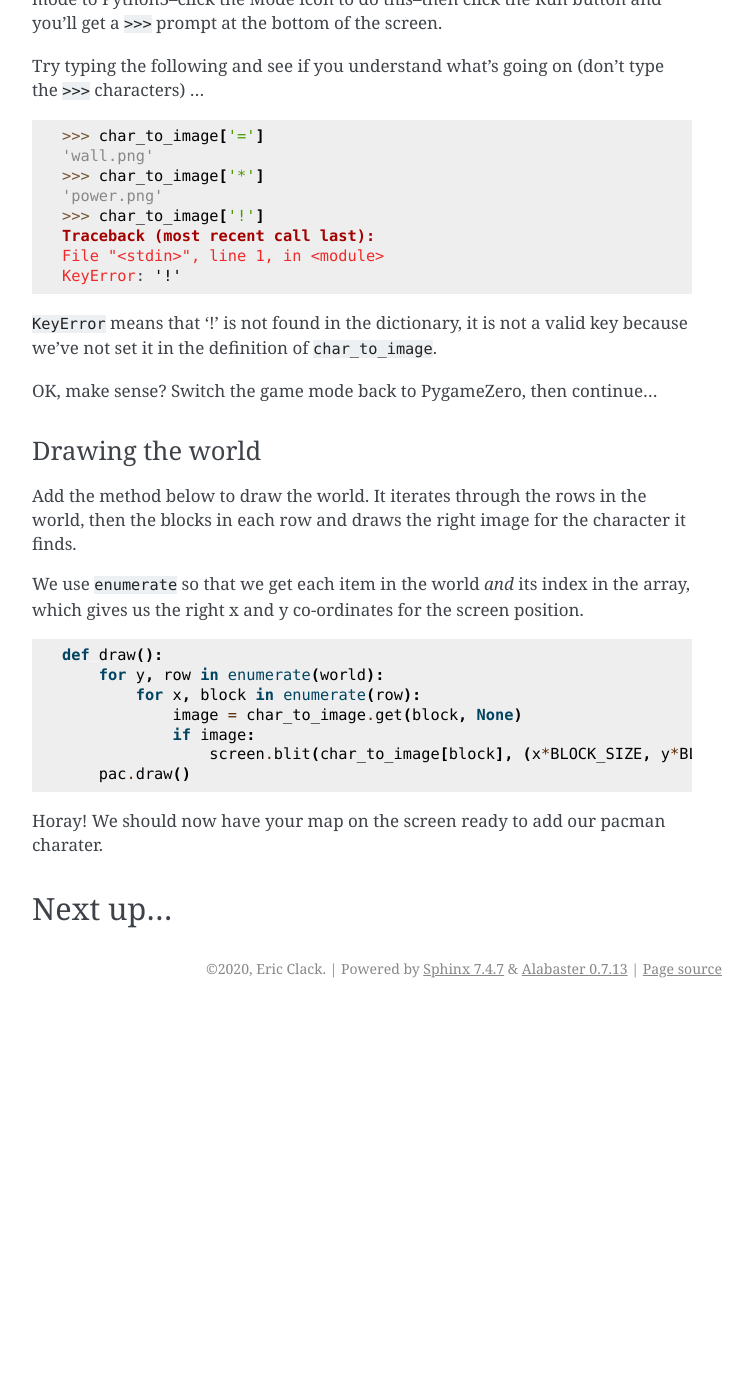
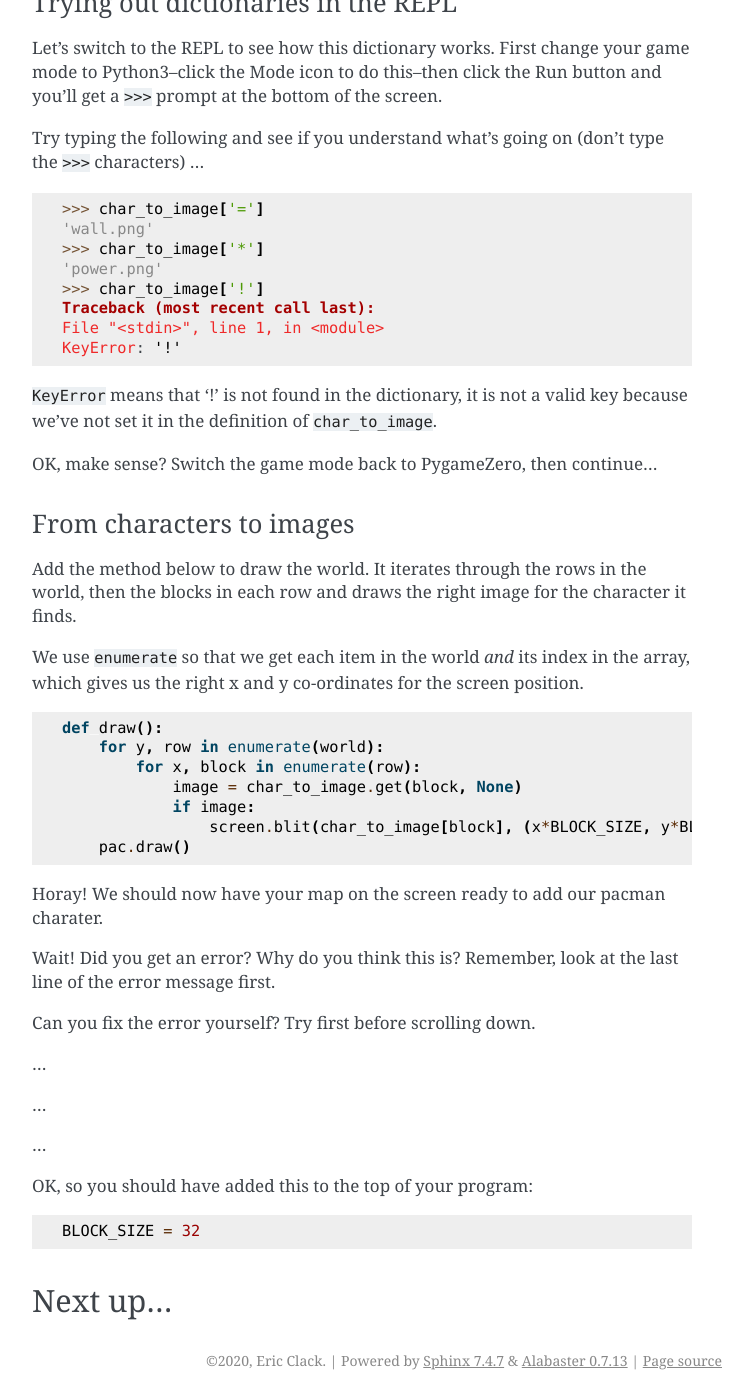
Before and after one commit to ericclack/pygamezero_pacman, a Sphinx documentation site: the page built from doc/part1.rst, in a window 1280 px wide and 1400 px high, scrolled down 2131 px. Shown: the whole window, without its empty margins (388-1141 px from the left). Built offline with Sphinx 7.4.7, drawn with Linux system fonts in a browser that asks for light colours; before the commit the page ends 3139 px from its top, so only the background shows below that; some of the changed text lies outside the part shown.

Commit message:
Bit more info

```diff
--- a/doc/part1.rst
+++ b/doc/part1.rst
@@ -2,6 +2,9 @@
 
 Part 1
 ======
+
+In part 1 we're going to create a game world in a text file, read and
+process it in python, then draw it on the screen.
 
 Getting Started
 ---------------
@@ -71,7 +74,8 @@
           load_level(1)
           print(world)
 
-If you typed the code in correctly then you'll see something like this in your console: ::
+If you typed the code in correctly then you'll see something like this
+in your console: ::
 
   [['=', '=', '=', '=', '=', '=', '=', '=', '=', ' ', ' ', '=', '=', '=', '=', '=', '=', '=', '=', '='], ['=', '.', '.', '.', '.', '.', '.', '.', '.', '.', '.', '.', '.', '.', '.', '.', '.', '.', '.', '='],
   ...
@@ -82,7 +86,7 @@
 draw this on the screen.
 
 Drawing the world
-.................
+-----------------
 
 As the moment you just have '=' characters in your world. Go back and
 put in some dots and stars (:code:`.` and :code:`*`) to represent food
@@ -132,8 +136,8 @@
 OK, make sense? Switch the game mode back to PygameZero, then
 continue...
 
-Drawing the world
-.................
+From characters to images
+.........................
 
 Add the method below to draw the world. It iterates through the rows
 in the world, then the blocks in each row and draws the right image
@@ -156,6 +160,23 @@
 Horay! We should now have your map on the screen ready to add our
 pacman charater.
 
+Wait! Did you get an error? Why do you think this is? Remember, look
+at the last line of the error message first.
+
+Can you fix the error yourself? Try first before scrolling down.
+
+...
+
+...
+
+...
+
+OK, so you should have added this to the top of your program:
+
+.. code:: python
+
+   BLOCK_SIZE = 32
+
 
 Next up...
 ----------
```
